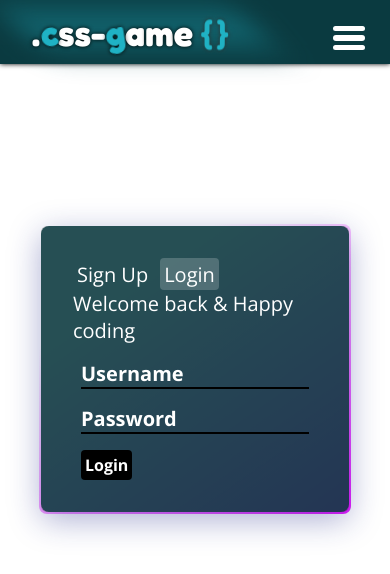
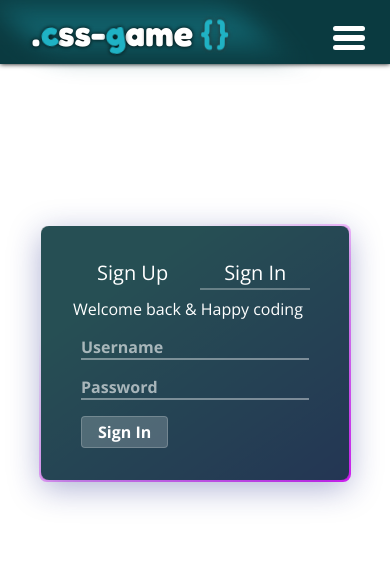
Before and after one commit to KaiUweCZE/cssGame, a React app in the folder frontend/: page /login in a window 390 px wide. Shown: the top 574 px of the page. Built offline with nearby package versions, Linux system fonts and the light colour scheme; what @cloudinary/url-gen would draw is missing.

Commit message:
ui(/login):better ui/ux

```diff
--- a/frontend/src/assets/styles/index.css
+++ b/frontend/src/assets/styles/index.css
@@ -361,160 +361,9 @@ a.menu__item.active::after {
   margin-top: 10rem;
 }
 
-.container-login {
-  display: grid;
-  grid-template-columns: repeat(2, 1fr);
-  background-color: rgba(10, 58, 64, 0.85);
-  min-height: 15rem;
-  width: 100%;
-  height: -moz-fit-content;
-  height: fit-content;
-  margin: 0 auto;
-  padding: 2rem;
-  box-shadow: 0 8px 32px 0 rgba(31, 38, 135, 0.37);
-  -webkit-backdrop-filter: blur(5.5px);
-  border-radius: 0.5rem;
-}
-@media (max-width: 40rem) {
-  .container-login {
-    grid-template-columns: 1fr;
-    height: auto;
-  }
-}
-
-.login__info {
-  display: flex;
-  flex-direction: column;
-}
-.login__info div {
-  display: flex;
-  gap: 0.5rem;
-}
-.login__info span {
-  font-size: 1.25rem;
-  color: white;
-  margin-inline: 0.5rem;
-}
-.login__info button {
-  display: flex;
-  align-items: center;
-  width: -moz-fit-content;
-  width: fit-content;
-  font-size: 1.25rem;
-  color: white;
-  cursor: pointer;
-  transition: 0.5s;
-  padding: 0.35rem 0.25rem 0.35rem 0.25rem;
-  position: relative;
-  z-index: 1;
-}
-.login__info button.active {
-  transition: 0.5s;
-  border-radius: 0.25rem;
-  background-color: rgba(255, 255, 255, 0.2);
-}
-.login__info p {
-  color: white;
-  font-size: 1.25rem;
-}
-
-.login-form {
-  display: flex;
-  flex-direction: column;
-  gap: 1rem;
-  max-width: 18rem;
-  margin: 0 auto;
-  opacity: 0;
-  animation: opacity 0.85s ease-in forwards;
-  padding-inline: 0.5rem;
-}
-.login-form input {
-  background-color: transparent;
-  font-size: 1.25rem;
-  font-weight: bold;
-  border: none;
-  border-bottom: 2px solid black;
-  width: 100%;
-  color: white;
-  transition: 0.5s;
-}
-.login-form input::-moz-placeholder {
-  -moz-transition: 0.25s;
-  transition: 0.25s;
-  color: white;
-}
-.login-form input::placeholder {
-  transition: 0.25s;
-  color: white;
-}
-.login-form input:focus {
-  outline: none;
-}
-.login-form input:focus::-moz-placeholder {
-  opacity: 0;
-}
-.login-form input:focus::placeholder {
-  opacity: 0;
-}
-.login-form input[type=submit] {
-  width: -moz-fit-content;
-  width: fit-content;
-  background-color: black;
-  color: white;
-  font-size: 1rem;
-  font-weight: bold;
-  padding: 0.25rem;
-  border: none;
-  border-radius: 0.25rem;
-  cursor: pointer;
-  transition: 0.5s;
-}
-.login-form input[type=submit]:hover {
-  background-color: white;
-  color: black;
-  transform: scale(1.1);
-}
-@media (max-width: 40rem) {
-  .login-form {
-    margin: 1rem 0 0 0;
-  }
-}
-
 @keyframes opacity {
   to {
     opacity: 1;
-  }
-}
-.login-form__background {
-  max-width: 50rem;
-  width: 100%;
-  margin: 0 auto;
-  background-color: #8ec5fc;
-  background: linear-gradient(rgba(33, 33, 33, 0.2274509804), rgba(33, 33, 33, 0.2274509804)) padding-box, linear-gradient(145deg, transparent 35%, #e81cff, #40c9ff) border-box;
-  background-color: transparent;
-  background-repeat: no-repeat;
-  padding: -0.25rem;
-  border: 2px solid transparent;
-  border-radius: 0.5rem;
-  background-size: 400% 100%;
-  animation: gradient 7s linear infinite;
-}
-.login-form__background h2 {
-  color: white;
-}
-
-@keyframes gradient {
-  0% {
-    background-position-x: 0%;
-    background-position-y: 0%;
-  }
-  50% {
-    background-position-x: 100%;
-    background-position-y: 0%;
-  }
-  100% {
-    background-position-x: 0%;
-    background-position-y: 0%;
   }
 }
 .loader {
--- a/frontend/src/assets/styles/index.scss
+++ b/frontend/src/assets/styles/index.scss
@@ -372,170 +372,10 @@ a.menu__item {
   //height: 100vh;
 }
 
-// main part of Registration page
-.container-login {
-  display: grid;
-  grid-template-columns: repeat(2, 1fr);
-  background-color: rgba($main-color, 0.85);
-  min-height: 15rem;
-  width: 100%;
-  height: fit-content;
-  margin: 0 auto;
-  padding: 2rem;
-  box-shadow: 0 8px 32px 0 rgba(31, 38, 135, 0.37);
-  -webkit-backdrop-filter: blur(5.5px);
-  border-radius: 0.5rem;
-
-  //overflow: hidden;
-  @include small-screen {
-    grid-template-columns: 1fr;
-    height: auto;
-  }
-}
-
-// part of login-container wich contains some information
-// plus user can select between sign up/login there
-.login__info {
-  display: flex;
-  flex-direction: column;
-
-  div {
-    display: flex;
-    gap: 0.5rem;
-  }
-
-  span {
-    font-size: 1.25rem;
-    color: $secondary-color;
-    margin-inline: 0.5rem;
-  }
-
-  button {
-    display: flex;
-    align-items: center;
-    width: fit-content;
-    font-size: 1.25rem;
-    color: $secondary-color;
-    cursor: pointer;
-    transition: 0.5s;
-    padding: 0.35rem 0.25rem 0.35rem 0.25rem;
-    position: relative;
-    z-index: 1;
-
-    &.active {
-      transition: 0.5s;
-      border-radius: 0.25rem;
-      background-color: rgba(255, 255, 255, 0.2);
-    }
-  }
-
-  p {
-    color: $secondary-color;
-    font-size: 1.25rem;
-  }
-}
-
-// part of login-container which contains inputs for username, password, email
-.login-form {
-  display: flex;
-  flex-direction: column;
-  gap: 1rem;
-  max-width: 18rem;
-  margin: 0 auto;
-  opacity: 0;
-  animation: opacity 0.85s ease-in forwards;
-  padding-inline: 0.5rem;
-  input {
-    background-color: transparent;
-    font-size: 1.25rem;
-    font-weight: bold;
-    border: none;
-    border-bottom: 2px solid black;
-    width: 100%;
-    color: $secondary-color;
-    transition: 0.5s;
-
-    &::placeholder {
-      transition: 0.25s;
-      color: $secondary-color;
-    }
-
-    &:focus {
-      outline: none;
-
-      &::placeholder {
-        opacity: 0;
-      }
-    }
-  }
-
-  input[type="submit"] {
-    width: fit-content;
-    background-color: black;
-    color: $secondary-color;
-    font-size: 1rem;
-    font-weight: bold;
-    padding: 0.25rem;
-    border: none;
-    border-radius: 0.25rem;
-    cursor: pointer;
-    transition: 0.5s;
-
-    &:hover {
-      background-color: $secondary-color;
-      color: black;
-      transform: scale(1.1);
-    }
-  }
-
-  @include small-screen {
-    margin: 1rem 0 0 0;
-  }
-}
-
 @keyframes opacity {
   to {
     opacity: 1;
     //transform: translateY(0);
-  }
-}
-
-// background animation for login form
-.login-form__background {
-  max-width: 50rem;
-  width: 100%;
-  margin: 0 auto;
-  background-color: #8ec5fc;
-  background: linear-gradient(#2121213a, #2121213a) padding-box,
-    linear-gradient(145deg, transparent 35%, #e81cff, #40c9ff) border-box;
-  background-color: transparent;
-  background-repeat: no-repeat;
-  padding: -0.25rem;
-  border: 2px solid transparent;
-  //padding: .25rem;
-  border-radius: 0.5rem;
-  background-size: 400% 100%;
-  animation: gradient 7s linear infinite;
-
-  h2 {
-    color: $secondary-color;
-  }
-}
-
-@keyframes gradient {
-  0% {
-    background-position-x: 0%;
-    background-position-y: 0%;
-  }
-
-  50% {
-    background-position-x: 100%;
-    background-position-y: 0%;
-  }
-
-  100% {
-    background-position-x: 0%;
-    background-position-y: 0%;
   }
 }
 
--- a/frontend/src/pages/building-mode/building-styles.css
+++ b/frontend/src/pages/building-mode/building-styles.css
@@ -246,8 +246,10 @@ img.select-icon {
 }
 
 .building-warning-label {
-  color: rgb(255, 50, 50);
+  color: rgb(255, 73, 73);
   font-weight: bold;
+  white-space: nowrap;
+  margin: 0 auto;
 }
 
 .GroupOfRestrictions {
--- a/frontend/src/pages/building-mode/building-styles.scss
+++ b/frontend/src/pages/building-mode/building-styles.scss
@@ -224,8 +224,10 @@ img.select-icon {
 }
 
 .building-warning-label {
-  color: rgb(255, 50, 50);
+  color: rgb(255, 73, 73);
   font-weight: bold;
+  white-space: nowrap;
+  margin: 0 auto;
 }
 
 .GroupOfRestrictions {
--- a/frontend/src/pages/registration/Registration.js
+++ b/frontend/src/pages/registration/Registration.js
@@ -16,13 +16,13 @@ const Registration = () => {
                 className={formType ? "active" : ""}
                 onMouseDown={() => setFormType(true)}
               >
-                Sign Up
+                <span>Sign Up</span>
               </button>
               <button
                 className={formType ? "" : "active"}
                 onMouseDown={() => setFormType(false)}
               >
-                Login
+                <span>Sign In</span>
               </button>
             </div>
             {formType ? (
--- a/frontend/src/pages/registration/registration-components/SignInForm.js
+++ b/frontend/src/pages/registration/registration-components/SignInForm.js
@@ -67,7 +67,7 @@ const SignInForm = () => {
         value={password}
         onChange={(e) => setPassword(e.target.value)}
       />
-      <input type="submit" value="Login" />
+      <button type="submit">Sign In</button>
       {error ? (
         <WarningLabel text="this username or password is not valid" />
       ) : null}
--- a/frontend/src/pages/registration/registration-components/SignUpForm.js
+++ b/frontend/src/pages/registration/registration-components/SignUpForm.js
@@ -81,7 +81,7 @@ const SignUpForm = () => {
         value={password}
         onChange={(e) => setPassword(e.target.value)}
       />
-      <input type="submit" value="Sign Up" />
+      <button type="submit">Sign Up</button>
       {error && <WarningLabel text="Error occurs" />}
     </form>
   );
--- a/frontend/src/pages/registration/registration-style.css
+++ b/frontend/src/pages/registration/registration-style.css
@@ -1,3 +1,79 @@
+/* main part of Registration page */
+.container-login {
+  display: grid;
+  grid-template-columns: repeat(2, 1fr);
+  background-color: rgba(10, 58, 64, 0.85);
+  min-height: 15rem;
+  width: 100%;
+  height: fit-content;
+  margin: 0 auto;
+  padding: 2rem;
+  box-shadow: 0 8px 32px 0 rgba(31, 38, 135, 0.37);
+  -webkit-backdrop-filter: blur(5.5px);
+  border-radius: 0.5rem;
+  @media (width < 43rem) {
+    grid-template-columns: 1fr;
+    height: auto;
+  }
+  .loader {
+    place-self: center;
+  }
+}
+
+/* part of login-container wich contains some information
+ plus user can select between sign up/login there */
+.login__info {
+  display: flex;
+  flex-direction: column;
+
+  div {
+    display: flex;
+    gap: 0.5rem;
+    margin-bottom: 0.5rem;
+  }
+
+  span {
+    font-size: 1.25rem;
+    color: white;
+    margin-inline: 0.5rem;
+  }
+
+  button {
+    display: flex;
+    align-items: center;
+    width: fit-content;
+    font-size: 1rem;
+    color: white;
+    cursor: pointer;
+    transition: 0.5s;
+    padding-bottom: 0.25rem;
+    padding-inline: 1rem;
+    position: relative;
+    z-index: 1;
+
+    &.active {
+      transition: 0.5s;
+      border-radius: 0.25rem;
+
+      span::before {
+        content: "";
+        position: absolute;
+        bottom: 0;
+        left: 0;
+        height: 100%;
+        width: 100%;
+        background-color: transparent;
+        border-bottom: 2px solid rgba(255, 255, 255, 0.3);
+      }
+    }
+  }
+
+  p {
+    color: white;
+    font-size: 1rem;
+  }
+}
+
 .login-message {
   grid-column: 2;
   display: grid;
@@ -8,3 +84,101 @@
     color: white;
   }
 }
+
+/* part of login-container which contains inputs for username, password, email*/
+.login-form {
+  display: flex;
+  flex-direction: column;
+  gap: 1rem;
+  max-width: 18rem;
+  margin: 0 auto;
+  margin-top: 0.5rem;
+  opacity: 0;
+  animation: opacity 0.85s ease-in forwards;
+  padding-inline: 0.5rem;
+  width: 100%;
+  input {
+    background-color: transparent;
+    font-size: 1rem;
+    font-weight: bold;
+    border: none;
+    border-bottom: 2px solid rgba(255, 255, 255, 0.4);
+    width: 100%;
+    color: white;
+    transition: 0.5s;
+
+    &::placeholder {
+      transition: 0.25s;
+      color: rgba(255, 255, 255, 0.6);
+    }
+
+    &:focus {
+      outline: none;
+
+      &::placeholder {
+        opacity: 0;
+      }
+    }
+  }
+
+  button {
+    display: grid;
+    width: fit-content;
+    background-color: rgba(255, 255, 255, 0.2);
+    color: white;
+    font-size: 1rem;
+    font-weight: bold;
+    padding: 0.25rem;
+    padding-inline: 1rem;
+    border: 1px solid rgba(255, 255, 255, 0.2);
+    border-radius: 0.25rem;
+    cursor: pointer;
+    transition: 0.4s;
+    &:hover {
+      background-color: rgba(255, 255, 255, 0.35);
+    }
+  }
+
+  @media (width < 43rem) {
+    margin: 1rem 0 0 0;
+  }
+}
+
+/* background animation for login form */
+.login-form__background {
+  max-width: 50rem;
+  width: 100%;
+  margin: 0 auto;
+  background-color: #8ec5fc;
+  background: linear-gradient(#2121213a, #2121213a) padding-box,
+    linear-gradient(145deg, transparent 35%, #e81cff, #40c9ff) border-box;
+  background-color: transparent;
+  background-repeat: no-repeat;
+  padding: -0.25rem;
+  border: 2px solid transparent;
+
+  border-radius: 0.5rem;
+  background-size: 400% 100%;
+  animation: gradient 7s linear infinite;
+
+  h2 {
+    color: white;
+  }
+}
+
+@keyframes gradient {
+  0% {
+    background-position-x: 0%;
+    background-position-y: 0%;
+  }
+
+  50% {
+    background-position-x: 100%;
+    background-position-y: 0%;
+  }
+
+  100% {
+    background-position-x: 0%;
+    background-position-y: 0%;
+  }
+}
```
Also changed, not shown: 2 other files (tests, documents, lock files or other folders).
